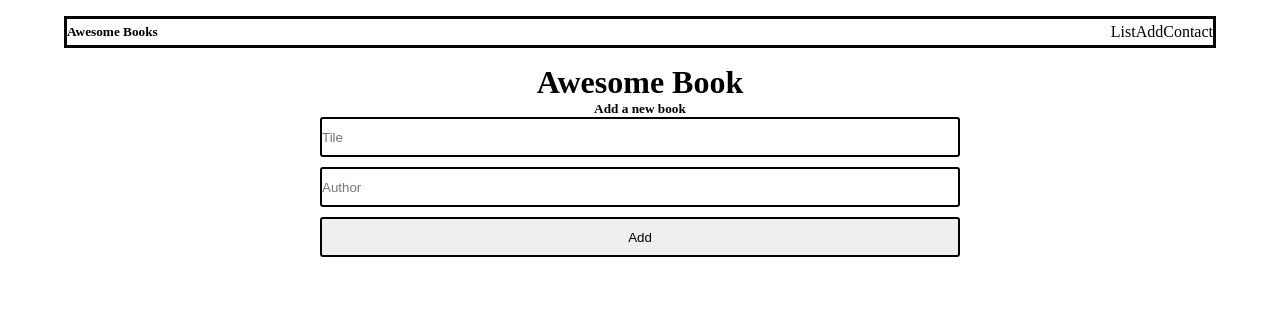
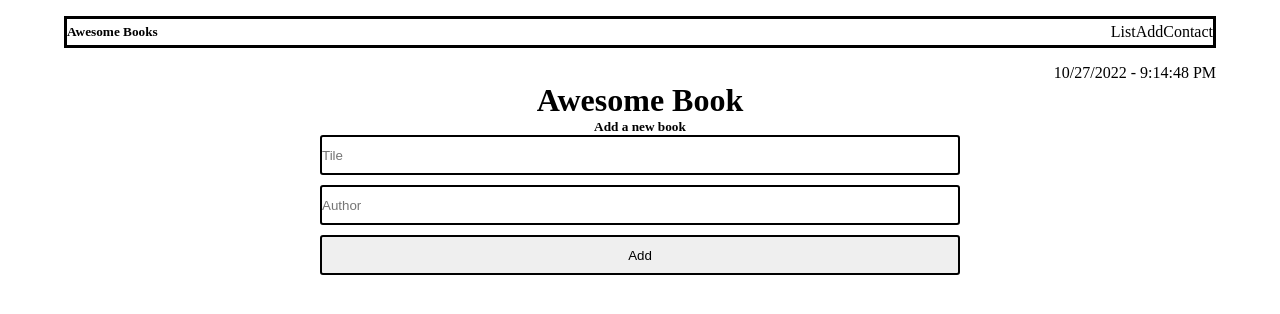
Before and after one commit to ArkanKovanAbdullah/Awsome-book, a website: page index.html in a window 1280 px wide. Drawn offline with Linux system fonts and the light colour scheme.

Commit message:
Add time on design

```diff
--- a/index.html
+++ b/index.html
@@ -16,6 +16,9 @@
     <li class="lis"><a id="nav-contact">Contact</a></li>
    </ul>
   </nav>
+  <div class="time">
+        <span id='time'></span>
+    </div>
   <div id="container">
  <h1 class="text-center">Awesome Book</h1>
     <section id="list">
--- a/style.css
+++ b/style.css
@@ -79,3 +79,9 @@ form {
   list-style: none;
   display: flex;
 }
+
+#time {
+  display: flex;
+  justify-content: end;
+  margin-right: 4rem;
+}
```
